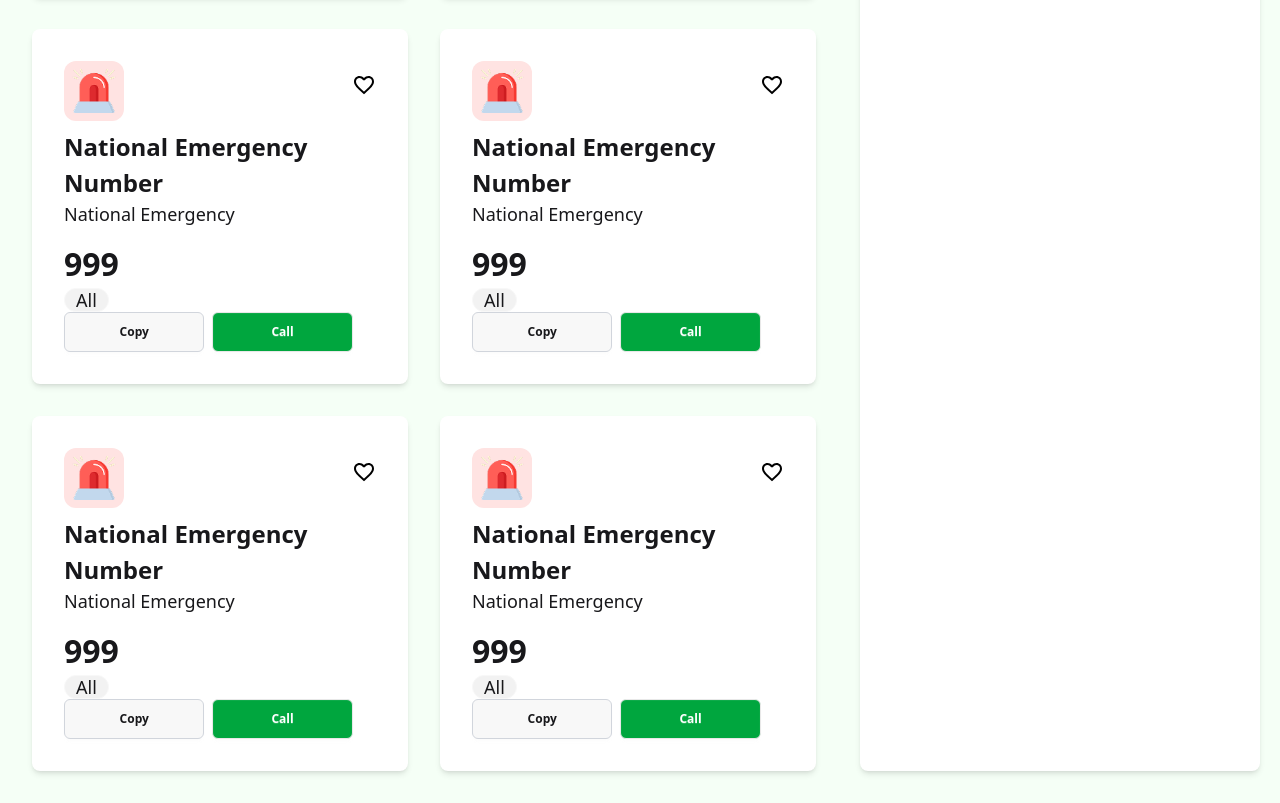
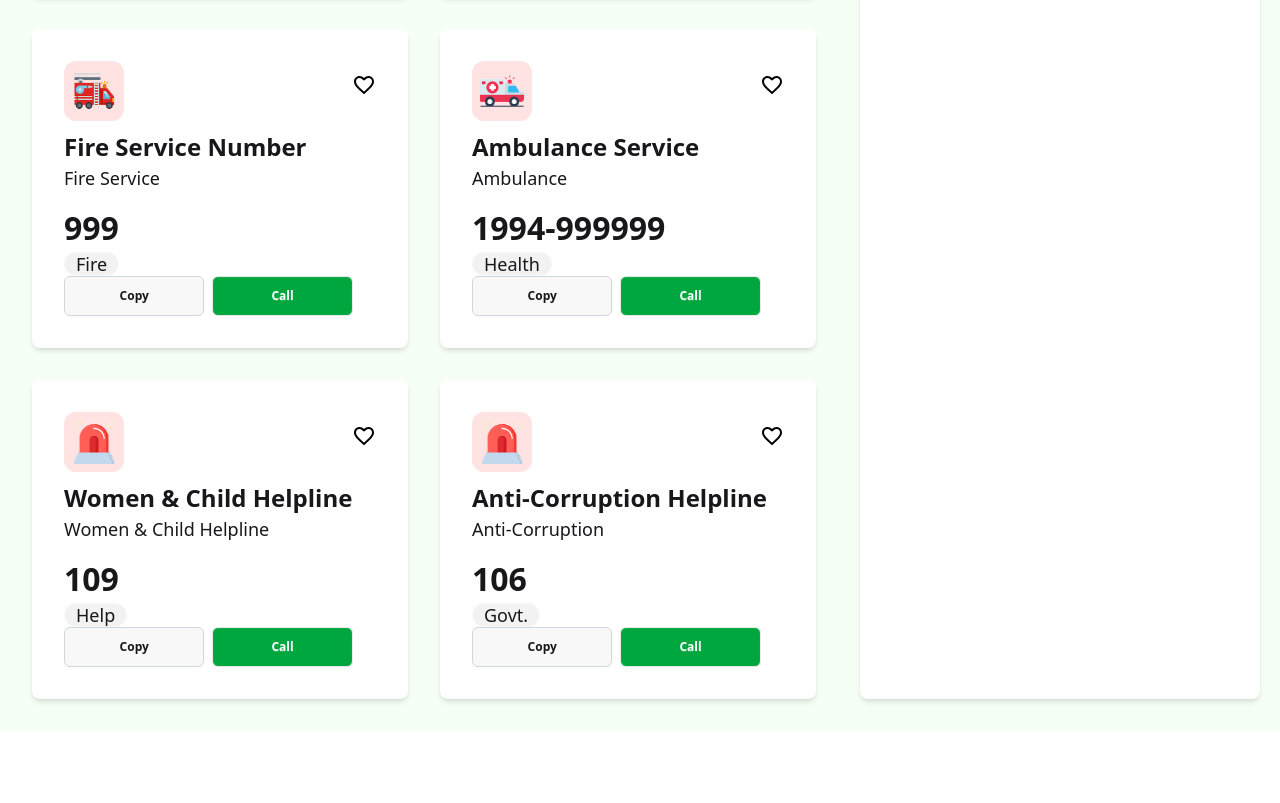
Before and after one commit to TheLunatic1/Assignment5PH, a plain HTML site: page index.html in a window 1280 px wide. Shown: the part 666-1469 px from the top of the page. After the commit the page ends 1397 px from the top, so only its background shows below. Drawn offline with nearby package versions, Linux system fonts and the light colour scheme.

Commit message:
readme.md
questions and answers.

```diff
--- a/index.html
+++ b/index.html
@@ -56,63 +56,63 @@
                         </div>
                     </div>
                     <div class="card bg-white p-8 rounded-lg shadow-md text-left relative flex flex-col">
-                        <img src="./assets/emergency.png" alt="Ambulance" class="w-[60px] h-[60px] mb-2 bg-[#FFE3E2]    rounded-xl p-2">
+                        <img src="./assets/police.png" alt="Ambulance" class="w-[60px] h-[60px] mb-2 bg-[#DFEFFF]    rounded-xl p-2">
                         <img src="./assets/hrt_blnk.svg" alt="Heart" class="w-6 h-6 absolute top-11 right-8">
-                        <h3 class="text-[24px] font-bold">National Emergency Number</h3>
-                        <h3 class="text-[18px] pb-3">National Emergency</h3>
+                        <h3 class="text-[24px] font-bold">Police Helpline Number</h3>
+                        <h3 class="text-[18px] pb-3">Police</h3>
                         <p class="text-[32px] font-bold">999</p>
-                        <span class="text-[18px] badge bg-[#F2F2F2] rounded-full">All</span>
+                        <span class="text-[18px] badge bg-[#F2F2F2] rounded-full">Police</span>
                         <div class="flex justify-start space-x-2 mt-auto">
                             <button class="btn btn-sm border-gray-300 lg:w-[182.33px] lg:h-[40px] rounded-md"   onclick="copyNumber('999')">Copy</button>
-                            <button class="btn btn-sm bg-[#00A63E] text-white lg:w-[182.33px] lg:h-[40px] rounded-md"   onclick="makeCall('National Emergency Number', '999')">Call</button>
+                            <button class="btn btn-sm bg-[#00A63E] text-white lg:w-[182.33px] lg:h-[40px] rounded-md"   onclick="makeCall('Police Helpline Number', '999')">Call</button>
+                        </div>
+                    </div>
+                    <div class="card bg-white p-8 rounded-lg shadow-md text-left relative flex flex-col">
+                        <img src="./assets/fire-service.png" alt="Ambulance" class="w-[60px] h-[60px] mb-2 bg-[#FFE3E2]    rounded-xl p-2">
+                        <img src="./assets/hrt_blnk.svg" alt="Heart" class="w-6 h-6 absolute top-11 right-8">
+                        <h3 class="text-[24px] font-bold">Fire Service Number</h3>
+                        <h3 class="text-[18px] pb-3">Fire Service</h3>
+                        <p class="text-[32px] font-bold">999</p>
+                        <span class="text-[18px] badge bg-[#F2F2F2] rounded-full">Fire</span>
+                        <div class="flex justify-start space-x-2 mt-auto">
+                            <button class="btn btn-sm border-gray-300 lg:w-[182.33px] lg:h-[40px] rounded-md"   onclick="copyNumber('999')">Copy</button>
+                            <button class="btn btn-sm bg-[#00A63E] text-white lg:w-[182.33px] lg:h-[40px] rounded-md"   onclick="makeCall('Fire Service Number', '999')">Call</button>
+                        </div>
+                    </div>
+                    <div class="card bg-white p-8 rounded-lg shadow-md text-left relative flex flex-col">
+                        <img src="./assets/ambulance.png" alt="Ambulance" class="w-[60px] h-[60px] mb-2 bg-[#FFE3E2]    rounded-xl p-2">
+                        <img src="./assets/hrt_blnk.svg" alt="Heart" class="w-6 h-6 absolute top-11 right-8">
+                        <h3 class="text-[24px] font-bold">Ambulance Service</h3>
+                        <h3 class="text-[18px] pb-3">Ambulance</h3>
+                        <p class="text-[32px] font-bold">1994-999999</p>
+                        <span class="text-[18px] badge bg-[#F2F2F2] rounded-full">Health</span>
+                        <div class="flex justify-start space-x-2 mt-auto">
+                            <button class="btn btn-sm border-gray-300 lg:w-[182.33px] lg:h-[40px] rounded-md"   onclick="copyNumber('1994-999999')">Copy</button>
+                            <button class="btn btn-sm bg-[#00A63E] text-white lg:w-[182.33px] lg:h-[40px] rounded-md"   onclick="makeCall('Ambulance Service', '1994-999999')">Call</button>
                         </div>
                     </div>
                     <div class="card bg-white p-8 rounded-lg shadow-md text-left relative flex flex-col">
                         <img src="./assets/emergency.png" alt="Ambulance" class="w-[60px] h-[60px] mb-2 bg-[#FFE3E2]    rounded-xl p-2">
                         <img src="./assets/hrt_blnk.svg" alt="Heart" class="w-6 h-6 absolute top-11 right-8">
-                        <h3 class="text-[24px] font-bold">National Emergency Number</h3>
-                        <h3 class="text-[18px] pb-3">National Emergency</h3>
-                        <p class="text-[32px] font-bold">999</p>
-                        <span class="text-[18px] badge bg-[#F2F2F2] rounded-full">All</span>
+                        <h3 class="text-[24px] font-bold">Women & Child Helpline</h3>
+                        <h3 class="text-[18px] pb-3">Women & Child Helpline</h3>
+                        <p class="text-[32px] font-bold">109</p>
+                        <span class="text-[18px] badge bg-[#F2F2F2] rounded-full">Help</span>
                         <div class="flex justify-start space-x-2 mt-auto">
-                            <button class="btn btn-sm border-gray-300 lg:w-[182.33px] lg:h-[40px] rounded-md"   onclick="copyNumber('999')">Copy</button>
-                            <button class="btn btn-sm bg-[#00A63E] text-white lg:w-[182.33px] lg:h-[40px] rounded-md"   onclick="makeCall('National Emergency Number', '999')">Call</button>
+                            <button class="btn btn-sm border-gray-300 lg:w-[182.33px] lg:h-[40px] rounded-md"   onclick="copyNumber('109')">Copy</button>
+                            <button class="btn btn-sm bg-[#00A63E] text-white lg:w-[182.33px] lg:h-[40px] rounded-md"   onclick="makeCall('Women & Child Helpline', '109')">Call</button>
                         </div>
                     </div>
                     <div class="card bg-white p-8 rounded-lg shadow-md text-left relative flex flex-col">
                         <img src="./assets/emergency.png" alt="Ambulance" class="w-[60px] h-[60px] mb-2 bg-[#FFE3E2]    rounded-xl p-2">
                         <img src="./assets/hrt_blnk.svg" alt="Heart" class="w-6 h-6 absolute top-11 right-8">
-                        <h3 class="text-[24px] font-bold">National Emergency Number</h3>
-                        <h3 class="text-[18px] pb-3">National Emergency</h3>
-                        <p class="text-[32px] font-bold">999</p>
-                        <span class="text-[18px] badge bg-[#F2F2F2] rounded-full">All</span>
+                        <h3 class="text-[24px] font-bold">Anti-Corruption Helpline</h3>
+                        <h3 class="text-[18px] pb-3">Anti-Corruption</h3>
+                        <p class="text-[32px] font-bold">106</p>
+                        <span class="text-[18px] badge bg-[#F2F2F2] rounded-full">Govt.</span>
                         <div class="flex justify-start space-x-2 mt-auto">
-                            <button class="btn btn-sm border-gray-300 lg:w-[182.33px] lg:h-[40px] rounded-md"   onclick="copyNumber('999')">Copy</button>
-                            <button class="btn btn-sm bg-[#00A63E] text-white lg:w-[182.33px] lg:h-[40px] rounded-md"   onclick="makeCall('National Emergency Number', '999')">Call</button>
-                        </div>
-                    </div>
-                    <div class="card bg-white p-8 rounded-lg shadow-md text-left relative flex flex-col">
-                        <img src="./assets/emergency.png" alt="Ambulance" class="w-[60px] h-[60px] mb-2 bg-[#FFE3E2]    rounded-xl p-2">
-                        <img src="./assets/hrt_blnk.svg" alt="Heart" class="w-6 h-6 absolute top-11 right-8">
-                        <h3 class="text-[24px] font-bold">National Emergency Number</h3>
-                        <h3 class="text-[18px] pb-3">National Emergency</h3>
-                        <p class="text-[32px] font-bold">999</p>
-                        <span class="text-[18px] badge bg-[#F2F2F2] rounded-full">All</span>
-                        <div class="flex justify-start space-x-2 mt-auto">
-                            <button class="btn btn-sm border-gray-300 lg:w-[182.33px] lg:h-[40px] rounded-md"   onclick="copyNumber('999')">Copy</button>
-                            <button class="btn btn-sm bg-[#00A63E] text-white lg:w-[182.33px] lg:h-[40px] rounded-md"   onclick="makeCall('National Emergency Number', '999')">Call</button>
-                        </div>
-                    </div>
-                    <div class="card bg-white p-8 rounded-lg shadow-md text-left relative flex flex-col">
-                        <img src="./assets/emergency.png" alt="Ambulance" class="w-[60px] h-[60px] mb-2 bg-[#FFE3E2]    rounded-xl p-2">
-                        <img src="./assets/hrt_blnk.svg" alt="Heart" class="w-6 h-6 absolute top-11 right-8">
-                        <h3 class="text-[24px] font-bold">National Emergency Number</h3>
-                        <h3 class="text-[18px] pb-3">National Emergency</h3>
-                        <p class="text-[32px] font-bold">999</p>
-                        <span class="text-[18px] badge bg-[#F2F2F2] rounded-full">All</span>
-                        <div class="flex justify-start space-x-2 mt-auto">
-                            <button class="btn btn-sm border-gray-300 lg:w-[182.33px] lg:h-[40px] rounded-md"   onclick="copyNumber('999')">Copy</button>
-                            <button class="btn btn-sm bg-[#00A63E] text-white lg:w-[182.33px] lg:h-[40px] rounded-md"   onclick="makeCall('National Emergency Number', '999')">Call</button>
+                            <button class="btn btn-sm border-gray-300 lg:w-[182.33px] lg:h-[40px] rounded-md"   onclick="copyNumber('106')">Copy</button>
+                            <button class="btn btn-sm bg-[#00A63E] text-white lg:w-[182.33px] lg:h-[40px] rounded-md"   onclick="makeCall('Anti-Corruption Helpline', '106')">Call</button>
                         </div>
                     </div>
                 </div>
```
Also changed, not shown: 1 other file.
